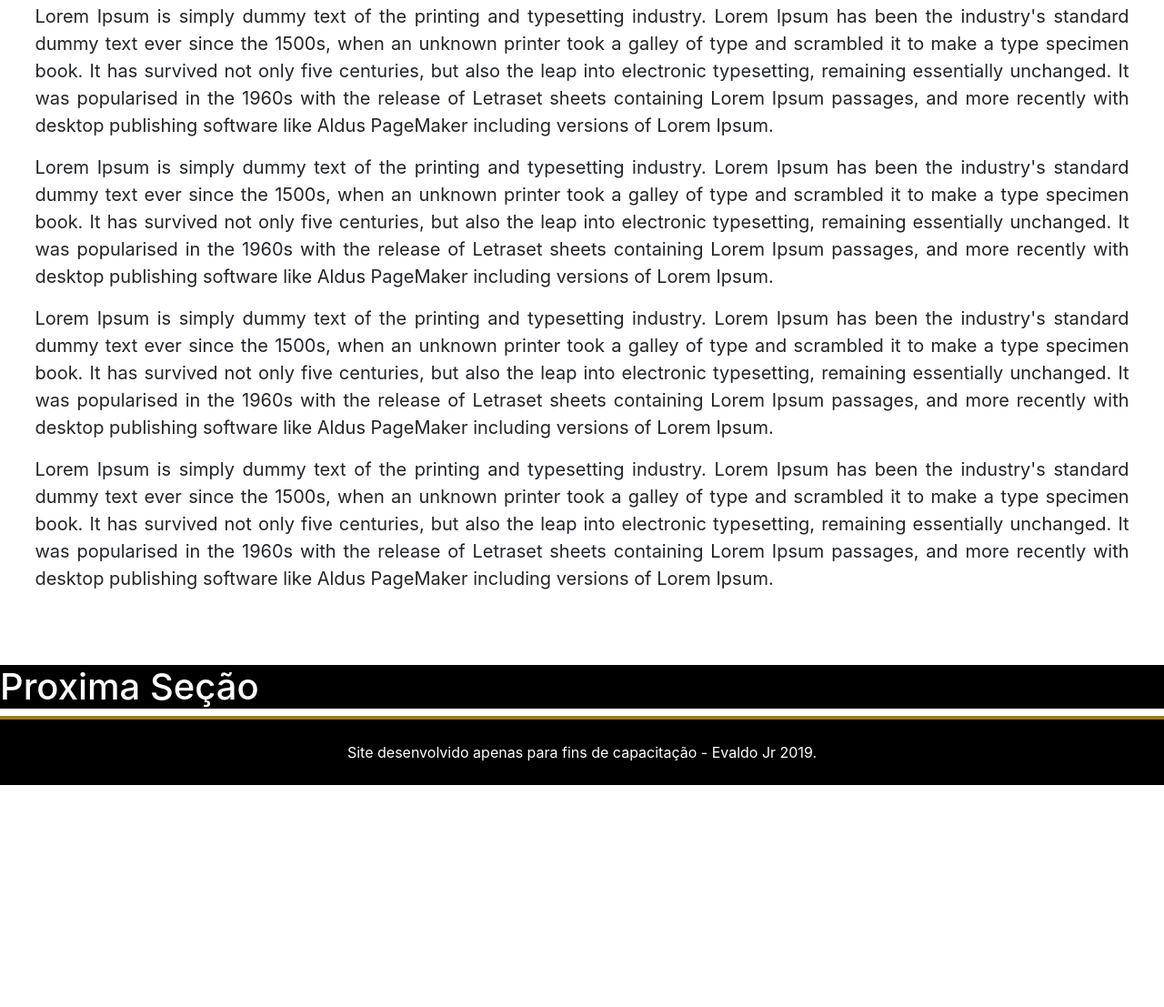
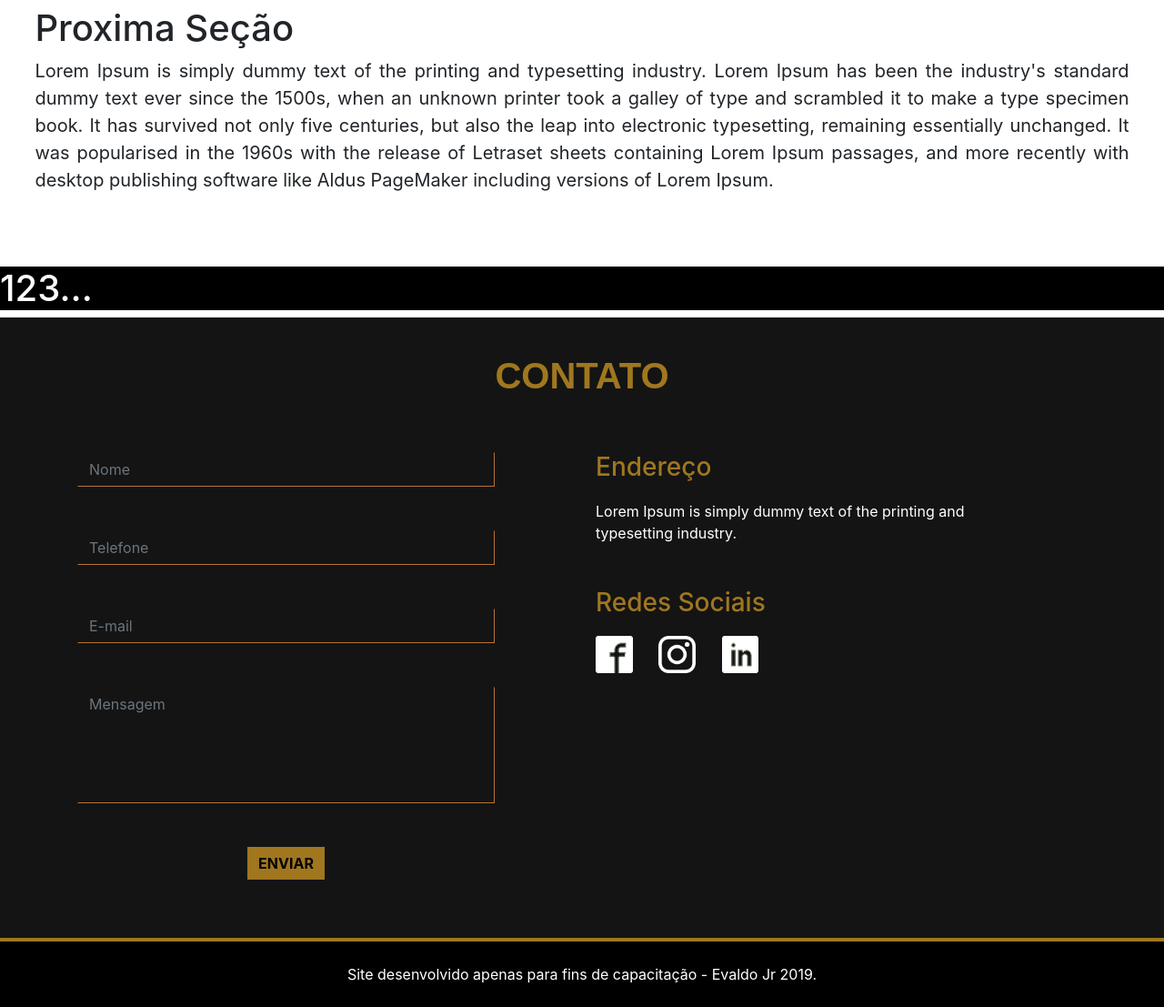
Before and after one commit to evaldojr97/Projeto_Barbearia, a plain HTML site: page index.html in a window 1280 px wide. Shown: the part 1362-2469 px from the top of the page at 91% size. Before the commit the page ends 2225 px from the top, so only its background shows below. Drawn offline with nearby package versions, Linux system fonts and the light colour scheme.

Commit message:
Seção contato + ajustes

```diff
--- /dev/null
+++ b/css/_contato.css
@@ -0,0 +1,112 @@
+.contato {
+    background-color: #141414;
+    color: white;
+    /*margin-bottom: 2.5em;*/
+    padding-top: 2.5em;
+    padding-bottom: 2.5em;
+}
+
+.contato__h1--color {
+    color: #a0771f;
+}
+
+.contato__h1 {
+    text-align: center;
+    margin-bottom: 1.5em;
+    font-weight: bold;
+}
+
+.contato__h1--font {
+    font-family: arial;
+}
+
+.contato__h3 {
+    margin-bottom: 0.7em;
+}
+
+.contato__h3--color {
+    color: #a0771f;
+}
+
+.contato__p {
+    width: 90%;
+    margin-bottom: 3em;
+}
+
+.contato__icons {
+    padding-right: 1.5em;
+}
+
+.contato__icons--tamanho {
+    width: 12%;
+}
+
+.contato__input {
+    border-radius: 0 !important;
+    border-bottom-width: 0.1em !important;
+    border-right-width: 0.1em !important;
+    background-color: #141414 !important;
+    color: white !important;
+    border-bottom-color: #b87338 !important;
+    border-top-color: #141414 !important;
+    border-right-color: #b87338 !important;
+    border-left-color: #141414 !important;
+    width: 85% !important;
+    margin-bottom: 1.5em !important;
+}
+
+.contato__input.textarea {
+    resize: none;
+    height: 8em;
+}
+
+.contato__input:focus {
+    color: white;
+    box-shadow: 0 0 0 0 !important;
+    outline: 0 !important;
+    border-bottom-width: 0.1em;
+    border-right-width: 0.1em;
+}
+
+.contato__input::-webkit-input-placeholder {
+    color: white;
+}
+
+.contato__submit {
+    background-color: #a0771f !important;
+    border-color: #a0771f !important;
+    border-radius: 0% !important;
+    color: black !important;
+    font-weight: bold !important;
+    border: none !important;
+}
+
+.btn-primary:hover {
+    background-color: #b87338 !important;
+    color: white !important;
+    border: none;
+}
+
+.contato__submit--position {
+    text-align: center !important;
+    width: 85% !important;
+}
+
+/* MEDIA QUERY*/
+
+@media(max-width: 992px) {
+    .contato__info {
+        width: 100%;
+        padding-left: 5em;
+    }
+    .contato__input {
+        width: 100% !important;
+    }
+    .contato__icons--tamanho {
+        width: 3em;
+    }
+    .contato__submit--position {
+        text-align: center !important;
+        width: 100% !important;
+    }
+}
--- a/css/main.css
+++ b/css/main.css
@@ -2,6 +2,7 @@
 @import "_carrossel.css";
 @import "_footer.css";
 @import "_sobre.css";
+@import "_contato.css";
 
 html, body {
     margin: 0;
--- a/index.html
+++ b/index.html
@@ -40,10 +40,10 @@
                                 <a class="nav-link" href="#section_sobre">Sobre</a>
                             </li>
                             <li class="nav-item">
-                                <a class="nav-link" href="#">Menu 2</a>
+                                <a class="nav-link" href="#">Serviços</a>
                             </li>
                             <li class="nav-item">
-                                <a class="nav-link " href="#">Menu 3</a>
+                                <a class="nav-link " href="#section_contato">Contato</a>
                             </li>
                         </ul>
                     </div>
@@ -110,34 +110,11 @@
         </div>
     </section>
     <!--Seçao 1 -->
-
     <!--Seçao 2 -->
+    <div class="footer__linha">
+    </div>
     <div class="content">
-        <p>
-            Lorem Ipsum is simply dummy text of the printing and typesetting industry. Lorem Ipsum has been the
-            industry's standard dummy text ever since the 1500s, when an unknown printer took a galley of type and
-            scrambled it to make a type specimen book. It has survived not only five centuries, but also the leap into
-            electronic typesetting, remaining essentially unchanged. It was popularised in the 1960s with the release of
-            Letraset sheets containing Lorem Ipsum passages, and more recently with desktop publishing software like
-            Aldus PageMaker including versions of Lorem Ipsum.
-        </p>
-        <p>
-            Lorem Ipsum is simply dummy text of the printing and typesetting industry. Lorem Ipsum has been the
-            industry's standard dummy text ever since the 1500s, when an unknown printer took a galley of type and
-            scrambled it to make a type specimen book. It has survived not only five centuries, but also the leap into
-            electronic typesetting, remaining essentially unchanged. It was popularised in the 1960s with the release of
-            Letraset sheets containing Lorem Ipsum passages, and more recently with desktop publishing software like
-            Aldus PageMaker including versions of Lorem Ipsum.
-        </p>
-
-        <p>
-            Lorem Ipsum is simply dummy text of the printing and typesetting industry. Lorem Ipsum has been the
-            industry's standard dummy text ever since the 1500s, when an unknown printer took a galley of type and
-            scrambled it to make a type specimen book. It has survived not only five centuries, but also the leap into
-            electronic typesetting, remaining essentially unchanged. It was popularised in the 1960s with the release of
-            Letraset sheets containing Lorem Ipsum passages, and more recently with desktop publishing software like
-            Aldus PageMaker including versions of Lorem Ipsum.
-        </p>
+        <h1>Proxima Seção</h1>
         <p>
             Lorem Ipsum is simply dummy text of the printing and typesetting industry. Lorem Ipsum has been the
             industry's standard dummy text ever since the 1500s, when an unknown printer took a galley of type and
@@ -150,9 +127,52 @@
     <!-- Fim Seçao 2 -->
     <!--Seçao 3 -->
     <section>
-        <h1 class="teste">Proxima Seção</h1>
+        <h1 class="teste">123...</h1>
     </section>
     <!-- Fim Seçao 3 -->
+    <!-- Seção de contato -->
+    <section id="section_contato">
+        <div class="contato">
+            <div class="container">
+                <div class="row">
+                    <div class="col-sm-12">
+                        <h1 class="contato__h1 contato__h1--font"><span class="contato__h1--color">CONTATO</span></h1>
+                    </div>
+
+                    <div class="col-sm-6">
+                        <form action="/post" method="post">
+                            <input class="form-control contato__input" name="name" placeholder="Nome" /><br />
+                            <input class="form-control contato__input" name="phone" placeholder="Telefone" /><br />
+                            <input class="form-control contato__input" name="email" placeholder="E-mail" /><br />
+                            <textarea class="form-control contato__input textarea" name="text"
+                                placeholder="Mensagem"></textarea><br />
+                            <div class="contato__submit--position">
+                                <input class="btn btn-primary contato__submit" type="submit"
+                                    value="ENVIAR" /><br /><br />
+                            </div>
+                        </form>
+                    </div>
+
+                    <div class="col-sm-6 contato__info">
+                        <h3 class="contato__h3 contato__h3--color">Endereço</h3>
+                        <p class="contato__p">Lorem Ipsum is simply dummy text of the printing and typesetting industry.
+                        </p>
+                        <h3 class="contato__h3 contato__h3--color">Redes Sociais</h3>
+                        <a href="https://www.facebook.com/" target=”_blank”>
+                            <img src="img/facebook1.png" class="contato__icons contato__icons--tamanho" alt="">
+                        </a>
+                        <a href="https://www.instagram.com/" target=”_blank”>
+                            <img src="img/instagram.png" class="contato__icons contato__icons--tamanho" alt="">
+                        </a>
+                        <a href="https://www.linkedin.com/" target=”_blank”>
+                            <img src="img/linkedin1.png" class="contato__icons contato__icons--tamanho" alt="">
+                        </a>
+                    </div>
+                </div>
+            </div>
+        </div>
+    </section>
+    <!-- Fim Seção de contato -->
     <!-- Rodape -->
     <footer>
         <div class="footer">
```
Also changed, not shown: img/facebook1.png (added), img/instagram.png (added), img/linkedin1.png (added).
